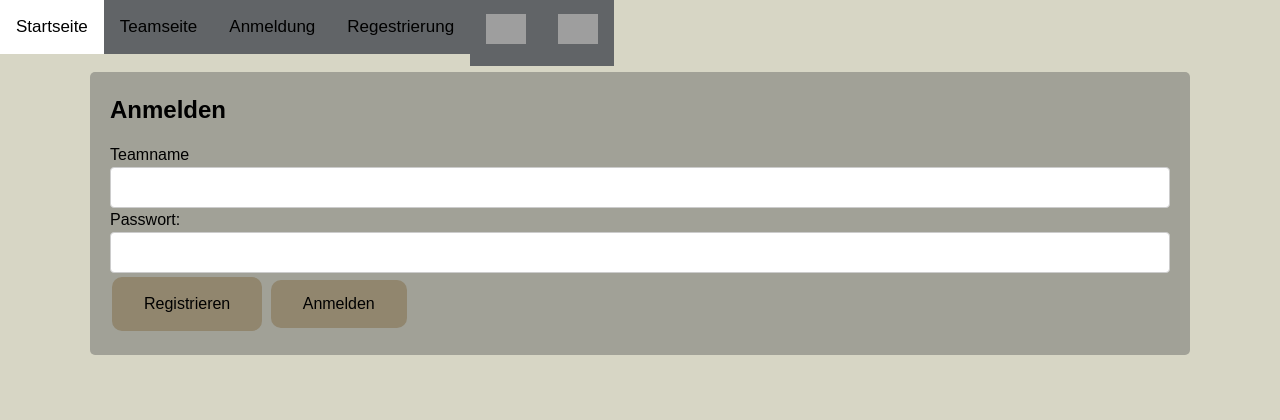
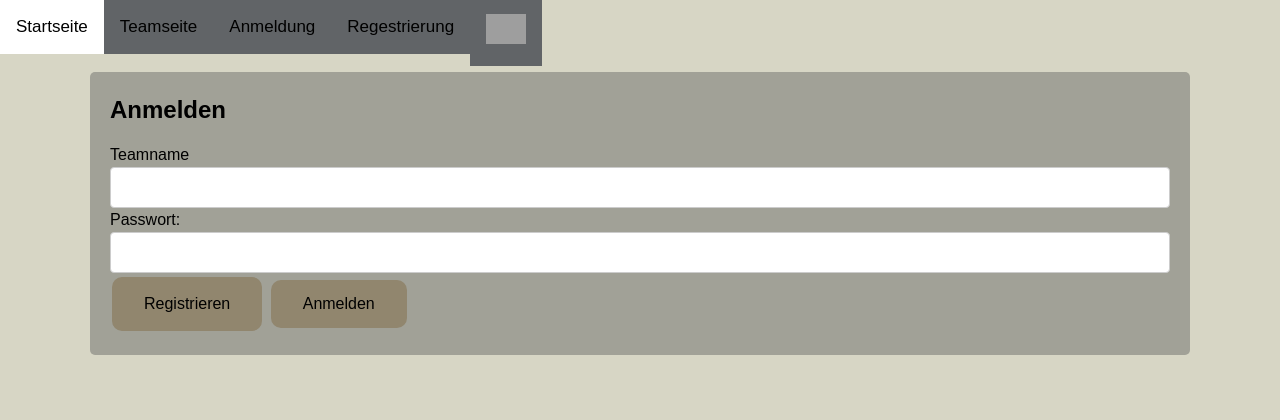
Before and after one commit to HKemper1/SetMatch, a PHP site: page /anmeldung.php in a window 1280 px wide. Shown: the top 420 px of the page. Run offline with PHP 8.4, Linux system fonts and the light colour scheme; grey boxes are pictures that could not be loaded.

Commit message:
Anpassung nav Bereich

```diff
--- a/php/include/nav.php
+++ b/php/include/nav.php
@@ -5,6 +5,4 @@
     <a href="registrierung.php"> Regestrierung</a>
     <a> <img src="Post.PNG" alt="Post"
              width="40" height="30"></a>
-    <a> <img src="Mensch.PNG" alt="Profil"
-             width="40" height="40"></a>
 </nav>
```
